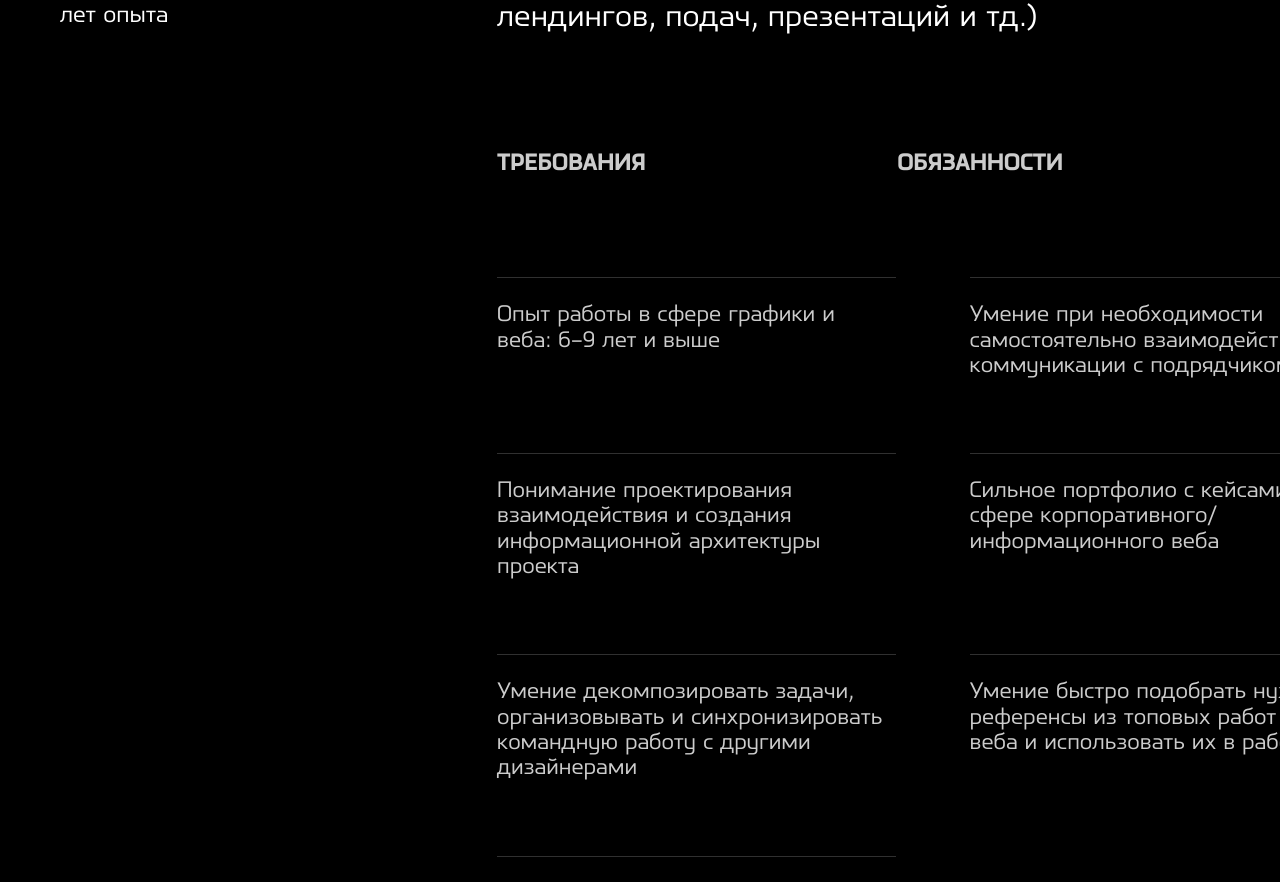
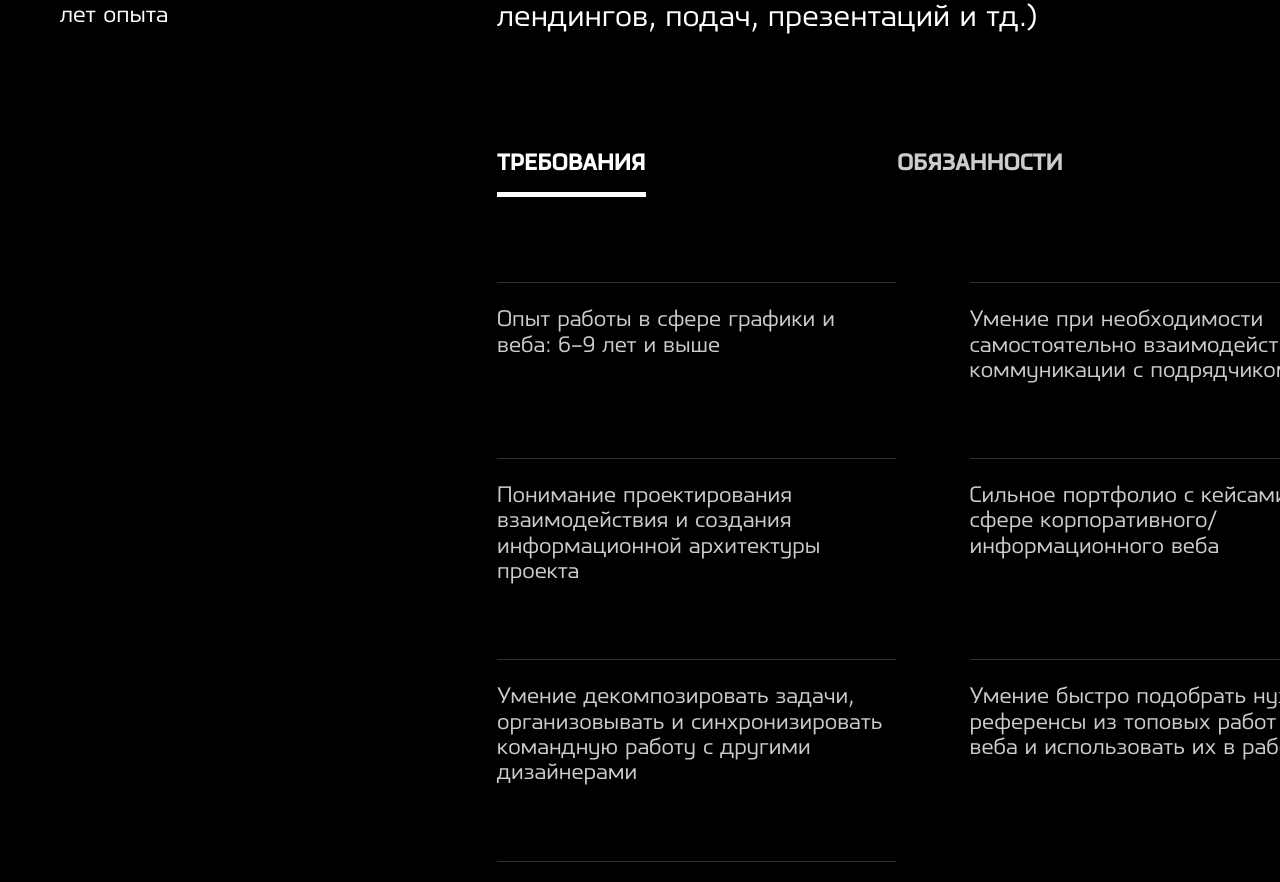
Before and after one commit to ProjectOnGitHub/test-articul, a Vue app: page / in a window 1280 px wide. Shown: the part 1420-2302 px from the top of the page. Built offline with nearby package versions, Linux system fonts and the light colour scheme.

Commit message:
feat: add style to active tabs

```diff
--- a/src/components/TheVacancies.vue
+++ b/src/components/TheVacancies.vue
@@ -27,7 +27,10 @@
               class="vacancy-tabs__name"
               @click="selectTab(index)"
             >
-              <h4 class="vacancy-tabs__title">
+              <h4
+                class="vacancy-tabs__title"
+                :class="{ 'vacancy-tabs__title_active': activeTab === index }"
+              >
                 {{ info.name }}
               </h4>
             </li>
```
